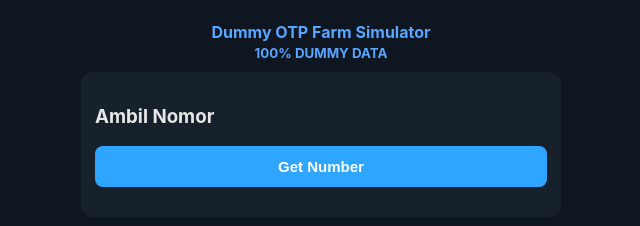
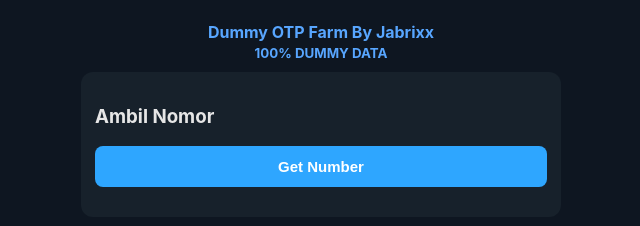
Before and after one commit to vinzyx111-droid/otp-dummy, a plain HTML site: page index.html in a window 1280 px wide. Shown: the top 226 px of the page, 319-959 px from the left. Drawn offline with Linux system fonts and the light colour scheme.

Commit message:
Update index.html

```diff
--- a/index.html
+++ b/index.html
@@ -4,7 +4,7 @@
 <meta charset="UTF-8">
 <meta name="viewport" content="width=device-width, initial-scale=1.0">
 
-<title>Dummy OTP Farm Simulator</title>
+<title>Dummy OTP Farm By Jabrixx</title>
 
 <style>
 /* ===== BASE ===== */
@@ -128,7 +128,7 @@
 <div class="container">
 
 <header>
-  Dummy OTP Farm Simulator<br>
+  Dummy OTP Farm By Jabrixx<br>
   <small>100% DUMMY DATA</small>
 </header>
 
```
